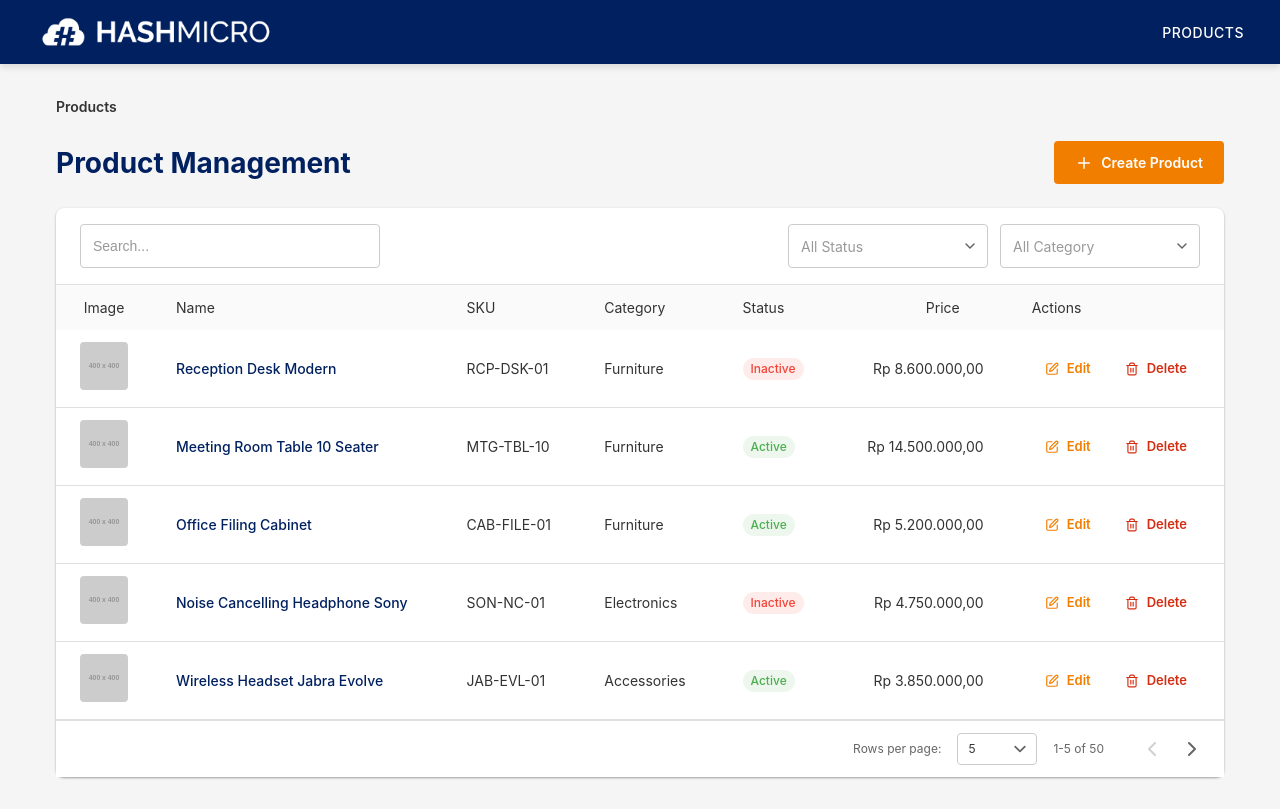
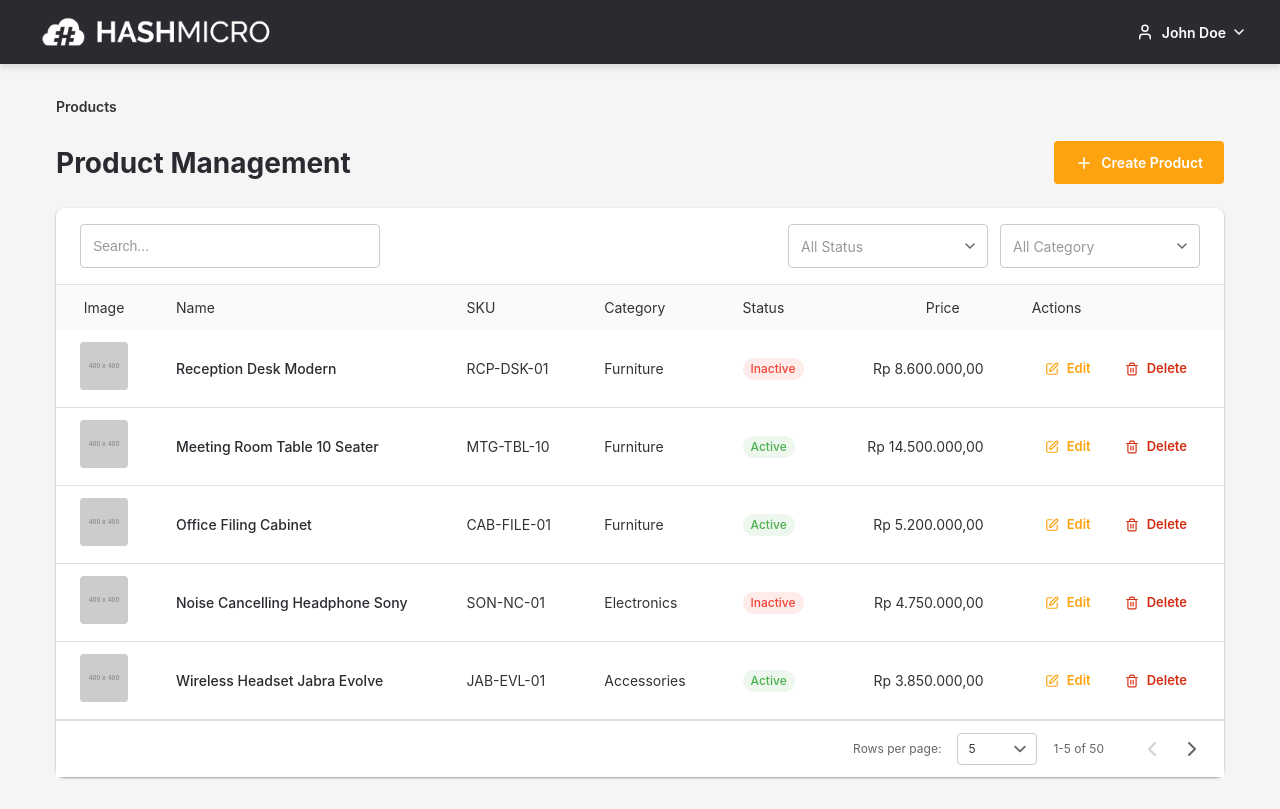
Before and after one commit to hanvee/hashmicro-fe-test, a Vue app: page /products in a window 1280 px wide. Built offline with nearby package versions, Linux system fonts and the light colour scheme; the HTML template or start-up script is replaced by a standard one.

Commit message:
Add user dropdown on navbar

```diff
--- a/src/assets/main.css
+++ b/src/assets/main.css
@@ -1,7 +1,7 @@
 :root {
   /* HashMicro Corporate Colors */
-  --color-primary: #002060;
-  --color-accent: #F27E00;
+  --color-primary: #2a2a30;
+  --color-accent: #fea310;
   --color-secondary: #D42E12;
 
   --color-white: #ffffff;
--- /dev/null
+++ b/src/components/icons/User.vue
@@ -0,0 +1,17 @@
+<template>
+  <svg
+    xmlns="http://www.w3.org/2000/svg"
+    width="24"
+    height="24"
+    viewBox="0 0 24 24"
+    fill="none"
+    stroke="currentColor"
+    stroke-width="2"
+    stroke-linecap="round"
+    stroke-linejoin="round"
+    class="lucide lucide-user-icon lucide-user"
+  >
+    <path d="M19 21v-2a4 4 0 0 0-4-4H9a4 4 0 0 0-4 4v2" />
+    <circle cx="12" cy="7" r="4" />
+  </svg>
+</template>
--- a/src/components/icons/index.ts
+++ b/src/components/icons/index.ts
@@ -8,3 +8,4 @@
 export { default as Upload } from './Upload.vue'
 export { default as EmptyImage } from './EmptyImage.vue'
 export { default as Close } from './Close.vue'
+export { default as User } from './User.vue'
--- a/src/components/layouts/AppHeader.vue
+++ b/src/components/layouts/AppHeader.vue
@@ -1,13 +1,53 @@
 <script setup lang="ts">
-import { RouterLink } from 'vue-router'
+import { ref, onMounted, onUnmounted } from 'vue'
+import { ArrowDown, User } from '@/components/icons'
+import { useToast } from '@/composables/useToast'
+import router from '@/router'
+
+const isDropdownOpen = ref(false)
+const dropdownRef = ref<HTMLElement | null>(null)
+const toast = useToast()
+
+const toggleDropdown = () => {
+  isDropdownOpen.value = !isDropdownOpen.value
+}
+
+const handleClickOutside = (event: MouseEvent) => {
+  if (dropdownRef.value && !dropdownRef.value.contains(event.target as Node)) {
+    isDropdownOpen.value = false
+  }
+}
+
+const handleLogout = () => {
+  toast.success('You have been logged out')
+  isDropdownOpen.value = false
+  router.push('/')
+}
+
+onMounted(() => {
+  document.addEventListener('click', handleClickOutside)
+})
+
+onUnmounted(() => {
+  document.removeEventListener('click', handleClickOutside)
+})
 </script>
 
 <template>
   <header class="app-header">
-    <img alt="App Logo" class="app-logo" src="@/assets/logo-white.png" />
-    <nav class="app-nav">
-      <RouterLink to="/">Products</RouterLink>
-    </nav>
+    <div class="header-left">
+      <img alt="App Logo" class="app-logo" src="@/assets/logo-white.png" />
+    </div>
+
+    <div class="user-menu" ref="dropdownRef" @click="toggleDropdown">
+      <User class="user-icon" />
+      <span class="user-name">John Doe</span>
+      <ArrowDown class="user-arrow" :class="{ rotated: isDropdownOpen }" />
+
+      <div v-if="isDropdownOpen" class="dropdown-content">
+        <button @click="handleLogout" class="dropdown-item">Sign Out</button>
+      </div>
+    </div>
   </header>
 </template>
 
@@ -25,6 +65,12 @@
   z-index: 1000;
 }
 
+.header-left {
+  display: flex;
+  align-items: center;
+  gap: 48px;
+}
+
 .app-logo {
   height: 48px;
   object-fit: contain;
@@ -33,6 +79,7 @@
 .app-nav {
   display: flex;
   gap: 24px;
+  align-items: center;
 }
 
 .app-nav a {
@@ -51,4 +98,87 @@
 .app-nav a.router-link-active {
   background-color: rgba(255, 255, 255, 0.1);
 }
+
+.user-menu {
+  position: relative;
+  display: flex;
+  align-items: center;
+  gap: 8px;
+  cursor: pointer;
+  color: var(--color-white);
+  padding: 8px 12px;
+  border-radius: var(--radius-sm);
+  transition: background-color 0.2s;
+  user-select: none;
+}
+
+.user-menu:hover {
+  background-color: rgba(255, 255, 255, 0.1);
+}
+
+.user-name {
+  font-weight: 600;
+  font-size: 14px;
+}
+
+.user-icon {
+  width: 18px;
+  height: 18px;
+}
+
+.user-arrow {
+  transition: transform 0.2s ease;
+}
+
+.user-arrow.rotated {
+  transform: rotate(180deg);
+}
+
+.dropdown-content {
+  position: absolute;
+  top: calc(100% + 4px);
+  right: 0;
+  background-color: var(--color-white);
+  border-radius: var(--radius-md);
+  box-shadow: var(--shadow-lg);
+  min-width: 160px;
+  padding: 8px 0;
+  overflow: hidden;
+  animation: fadeIn 0.1s ease-out;
+}
+
+.dropdown-item {
+  width: 100%;
+  padding: 10px 16px;
+  text-align: left;
+  background: none;
+  border: none;
+  font-size: 14px;
+  color: var(--color-text-primary);
+  cursor: pointer;
+  transition: background-color 0.2s;
+  font-family: inherit;
+}
+
+.dropdown-item:hover {
+  background-color: var(--color-bg-secondary);
+  color: var(--color-error);
+}
+
+@media (max-width: 768px) {
+  .user-name {
+    display: none;
+  }
+}
+
+@keyframes fadeIn {
+  from {
+    opacity: 0;
+    transform: translateY(-4px);
+  }
+  to {
+    opacity: 1;
+    transform: translateY(0);
+  }
+}
 </style>
```
